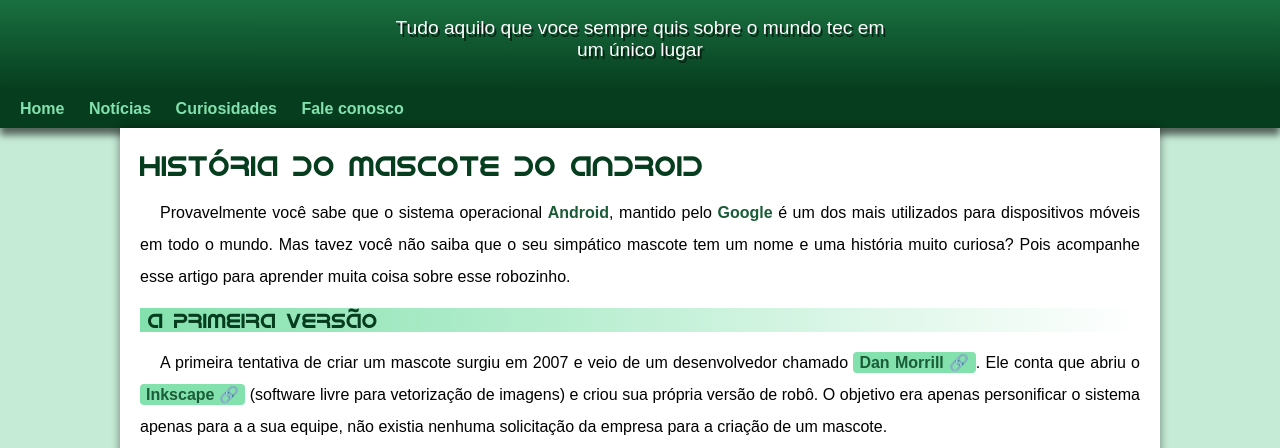
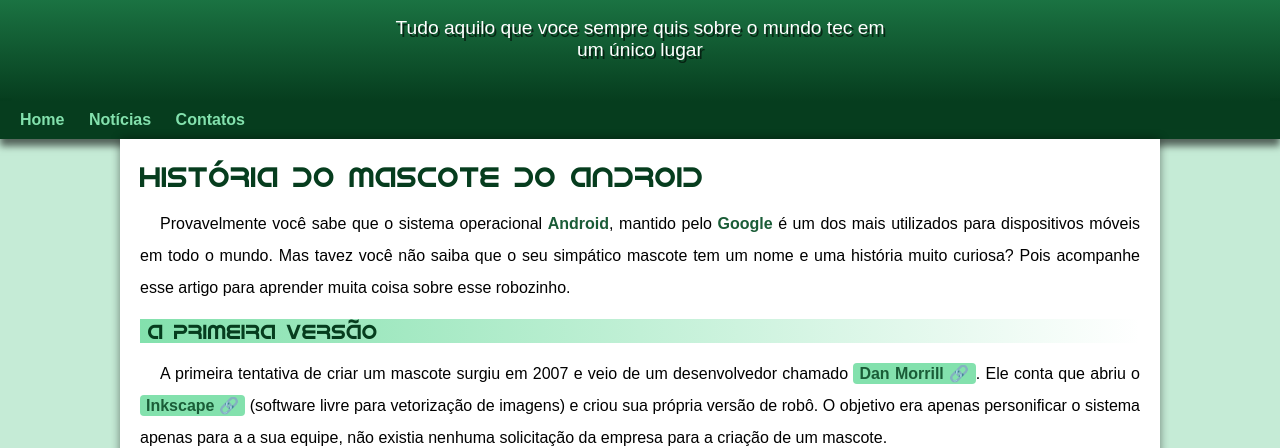
Before and after one commit to Tiagodevv/projeto-android, a plain HTML site: page index.html in a window 1280 px wide. Shown: the part 100-548 px from the top of the page. Drawn offline with Linux system fonts and the light colour scheme.

Commit message:
Problema de padding corrigido
Atualizações no nome e no header

```diff
--- a/index.html.html
+++ b/index.html
@@ -16,8 +16,7 @@
     <nav>
         <a href="#">Home</a>
         <a href="#">Notícias</a>
-        <a href="#">Curiosidades</a>
-        <a href="#">Fale conosco</a>
+        <a href="#">Contatos</a>
     </nav>
     <main>
         <article>
--- a/style/style.css
+++ b/style/style.css
@@ -65,7 +65,7 @@
     font-size: 1.2em;
     max-width: 500px;
     margin: auto;
-    margin-bottom: 20px;
+    padding-bottom: 40px;
     padding-right: 10px;
     padding-left: 10px;
     text-shadow: 2px 3px 0px rgba(0, 0, 0, 0.589);
```
